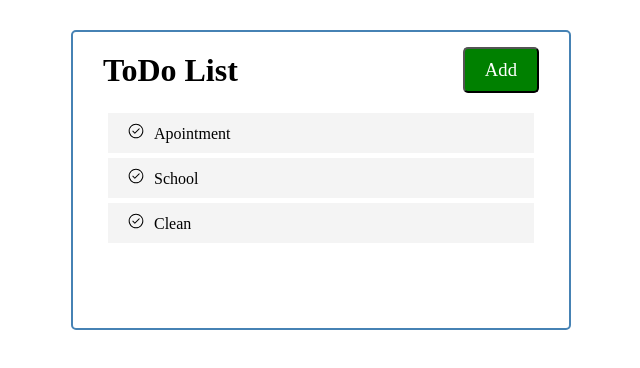
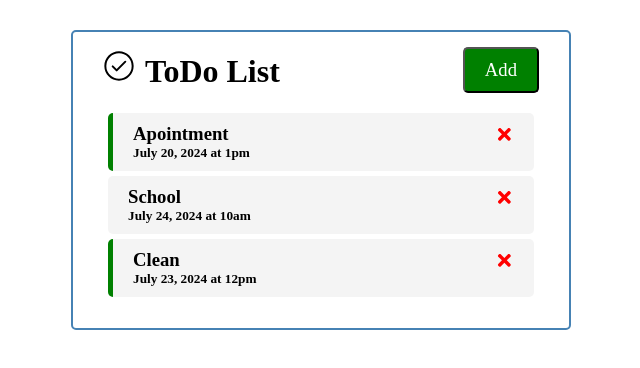
Before and after one commit to AngelRomanchuk/Sem2_term1, a React (Create React App) app in the folder React/todo_list/: page / in a window 1280 px wide. Shown: the top 368 px of the page, without its empty margins (319-959 px from the left). Built offline with nearby package versions, Linux system fonts and the light colour scheme.

Commit message:
tasks manipulation done.

```diff
--- a/React/todo_list/src/App.js
+++ b/React/todo_list/src/App.js
@@ -6,14 +6,28 @@
 function App() {
   const[tasks, setTasks] = useState([
     {id:1, text:'Apointment', date:'July 20, 2024 at 1pm', reminder:true},
-    {id:1, text:'School', date:'July 24, 2024 at 10am', reminder:false},
-    {id:1, text:'Clean', date:'July 23, 2024 at 12pm', reminder:true},
+    {id:2, text:'School', date:'July 24, 2024 at 10am', reminder:false},
+    {id:3, text:'Clean', date:'July 23, 2024 at 12pm', reminder:true},
   ]);
 
+  // To Delete A Task
+  const deleteTask = (id) => {
+    // console.log("delete", id);
+    setTasks(tasks.filter((task) => task.id != id)) // Match ids and if it is found it is filtered that task (deletes it)
+  };
+
+  // To Toggle Reminder true or false
+  const toggleReminder=(id)=>{
+    setTasks(tasks.map((task) => task.id === id ? {...task,reminder : !task.reminder} : task))
+  }
+
+
+  // Main what to show on page
   return (
     <div className="container">
       <Header title="ToDo List"/>
-      <Tasks tasks={tasks}/>
+
+      {tasks.length > 0 ? (<Tasks tasks={tasks} onDelete={deleteTask} onToggle={toggleReminder}/>):("No tasks to show")}
     </div>
   );
 }
--- a/React/todo_list/src/Components/Button.jsx
+++ b/React/todo_list/src/Components/Button.jsx
@@ -1,3 +1,4 @@
+// Button component for all buttons there
 import React from 'react'
 
 function Button({text, color, onClick}) {
--- a/React/todo_list/src/Components/Header.jsx
+++ b/React/todo_list/src/Components/Header.jsx
@@ -1,4 +1,6 @@
+//  Header is a Name and button Add
 import PropTypes from 'prop-types'
+import { GoCheckCircle } from "react-icons/go";
 import Button from './Button';
 
 function Header({title}) {
@@ -7,7 +9,7 @@
     }
   return (
     <header>
-      <h1>{title}</h1>
+      <h1><GoCheckCircle style={{marginRight: "10px"}}/>{title}</h1>
       <Button text="Add" color="green" onClick={onClick}/>
     </header>
   );
--- a/React/todo_list/src/Components/Task.jsx
+++ b/React/todo_list/src/Components/Task.jsx
@@ -1,9 +1,16 @@
+// Indevedual tasks manipulated
 import React from 'react'
-import { GoCheckCircle } from "react-icons/go";
+import { FaTimes } from "react-icons/fa";
 
-const Task = ({task}) => {
+const Task = ({task, onDelete, onToggle}) => {
   return (
-    <div className='task'><GoCheckCircle style={{marginRight: "10px"}}/>{task.text}</div>
+    <div className={`task ${task.reminder ? "reminder" : ""}`} onDoubleClick={() => onToggle(task.id)}>
+      <h3>
+        {task.text}{' '}
+        <FaTimes onClick={() => onDelete(task.id)} style={{color:'red'}}/>
+      </h3>
+      <h5>{task.date}</h5>
+    </div>
   )
 }
 
--- a/React/todo_list/src/Components/Tasks.jsx
+++ b/React/todo_list/src/Components/Tasks.jsx
@@ -1,11 +1,12 @@
+// All tasks manipulated together
 import React from 'react'
 import Task from './Task'
 
-const Tasks = ({tasks}) => {
+const Tasks = ({tasks, onDelete, onToggle}) => {
 
   return (
     <>
-        {tasks.map((task)=>(<Task key={task.id} task={task}/>))}
+        {tasks.map((task)=>(<Task key={task.id} task={task} onDelete={onDelete} onToggle={onToggle}/>))}
     </>
   );
 }
--- a/React/todo_list/src/index.css
+++ b/React/todo_list/src/index.css
@@ -37,4 +37,15 @@
   background-color: #f4f4f4;
   margin: 5px;
   padding: 10px 20px;
+  border-radius: 5px;
 }
+
+.task h3{
+  display: flex;
+  align-items: center;
+  justify-content: space-between;
+}
+
+.reminder {
+  border-left: 5px solid green;
+}
```
